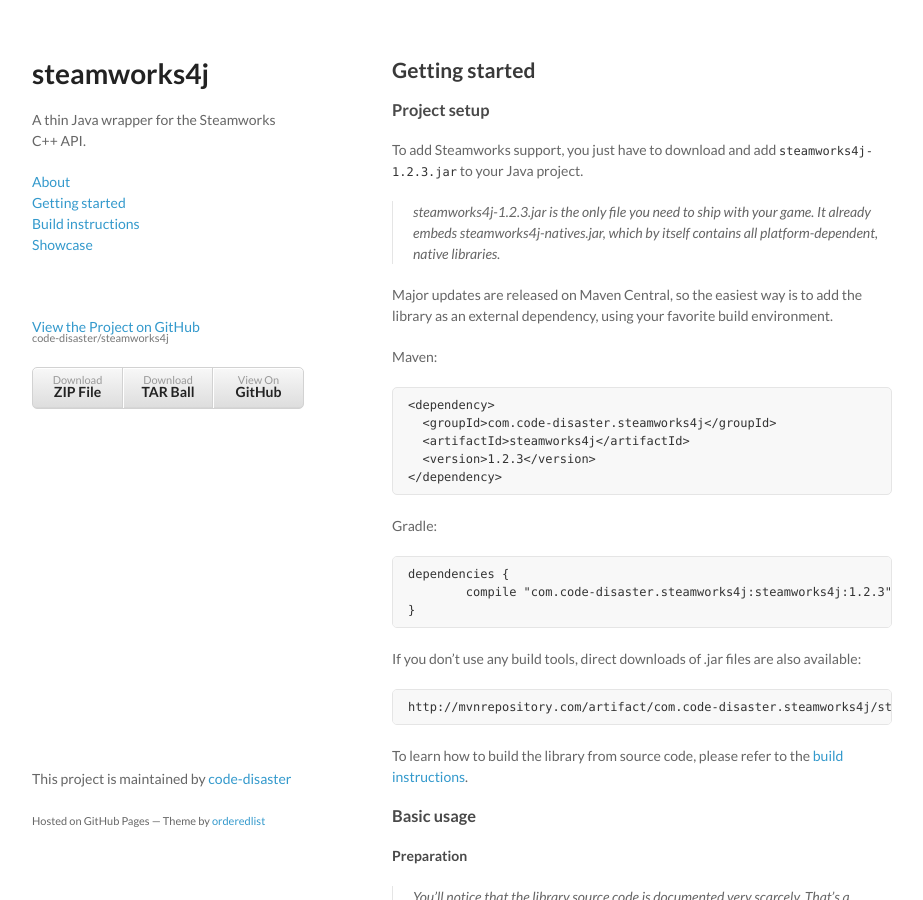
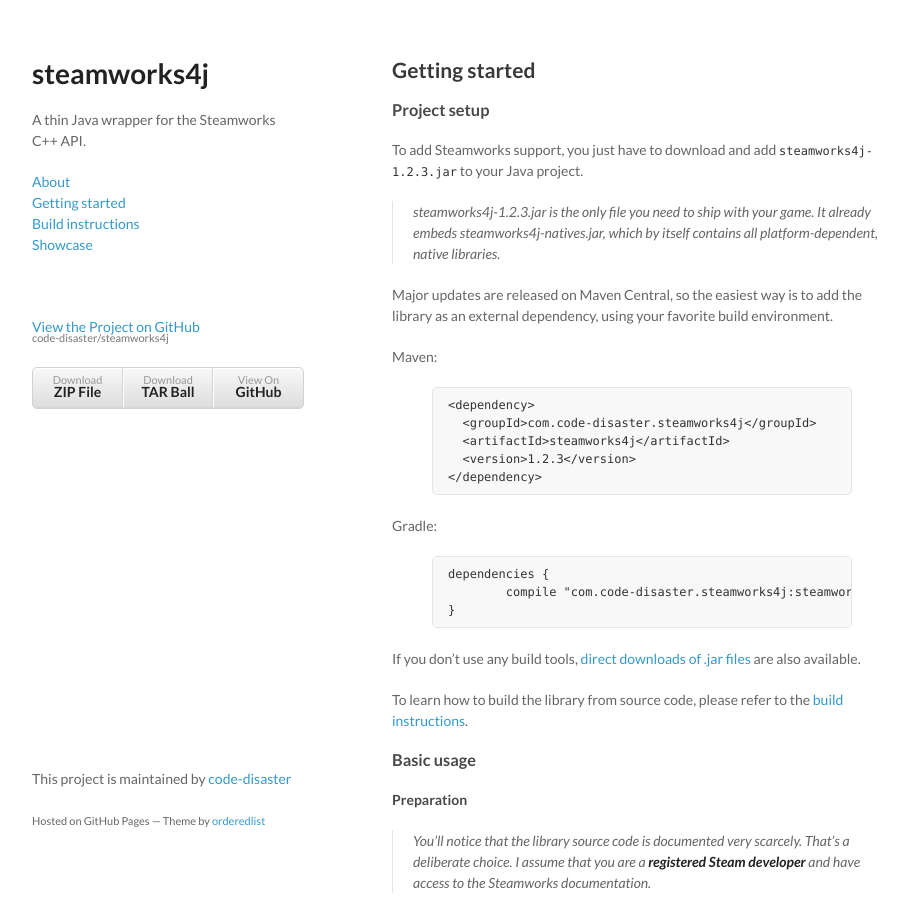
Before and after one commit to code-disaster/steamworks4j, a Jekyll site: the page built from getting-started.md, in a window 1280 px wide and 900 px high. Shown: the whole window, without its empty margins (178-1101 px from the left). Built offline with Jekyll 4.4.1, drawn with Linux system fonts in a browser that asks for light colours; Markdown is read by kramdown in place of the engine named in the settings.

Commit message:
Switched from redcarpet to kramdown (GitHub Pages default).

````diff
--- a/_config.yml
+++ b/_config.yml
@@ -1,6 +1,4 @@
 baseurl: /steamworks4j
-
-markdown: redcarpet
 
 steamworks4j:
   version: 1.2.3
--- a/getting-started.md
+++ b/getting-started.md
@@ -14,27 +14,23 @@
 
 Maven:
 
-```
+{% highlight xml %}
 <dependency>
   <groupId>com.code-disaster.steamworks4j</groupId>
   <artifactId>steamworks4j</artifactId>
   <version>{{ site.steamworks4j.version }}</version>
 </dependency>
-```
+{% endhighlight xml %}
 
 Gradle:
 
-```
+{% highlight groovy %}
 dependencies {
 	compile "com.code-disaster.steamworks4j:steamworks4j:{{ site.steamworks4j.version }}"
 }
-```
+{% endhighlight groovy %}
 
-If you don't use any build tools, direct downloads of .jar files are also available:
-
-```
-http://mvnrepository.com/artifact/com.code-disaster.steamworks4j/steamworks4j/{{ site.steamworks4j.version }}
-```
+If you don't use any build tools, [direct downloads of .jar files](http://mvnrepository.com/artifact/com.code-disaster.steamworks4j/steamworks4j/{{ site.steamworks4j.version }}) are also available.
 
 To learn how to build the library from source code, please refer to the [build instructions]({{ '/build-instructions.html' | prepend: site.baseurl | prepend: site.url }}).
 
@@ -54,29 +50,29 @@
 
 To load the native libraries and initialize the Steamworks client API, you just need to call ```SteamAPI.init()```.
 
-```java
+{% highlight java %}
 if (!SteamAPI.init()) {
 	// report error
 }
-```
+{% endhighlight java %}
 
 By default, ```SteamAPI.init()``` tries to automatically detect the operating system it runs on, then extracts the appropriate native libraries from *steamworks4j-natives.jar* found in your application's resource path to a temporary folder. There's a second function which allows to specify the path to a custom JAR, or to a directory containing the native libraries. For example, this is used by the sample applications to load the prebuilt libraries from ```steamworks4j/natives/libs/``` for development purposes.
 
-```java
+{% highlight java %}
 if (!SteamAPI.init("../natives/libs")) {
 	// report error
 }
-```
+{% endhighlight java %}
 
 #### Update ticks
 
 Add a call to ```SteamAPI.runCallbacks()``` to your game loop. Steamworks recommends it to be called at least 15 times per second, but I haven't seen any performance impact if e.g. called each frame at 60 fps.
 
-```java
+{% highlight java %}
 if (SteamAPI.isSteamRunning()) {
 	SteamAPI.runCallbacks();
 }
-```
+{% endhighlight java %}
 
 #### Creating interfaces
 
@@ -92,7 +88,7 @@
 
 > If you really want to execute more of the same callback-triggering function in parallel, you have to create and maintain multiple instances of that interface.
 
-```java
+{% highlight java %}
 public class MyAppUserStatsCallback
         implements SteamUserStatsCallback {
 
@@ -101,21 +97,21 @@
 
 SteamUserStatsCallback callback = new MyAppUserStatsCallback();
 SteamUserStats stats = new SteamUserStats(callback);
-```
+{% endhighlight java %}
 
 #### Shutdown
 
 Each interface instance (each instance of a class derived from ```SteamInterface```) allocates and owns at least a few bytes of native heap memory. You should call ```SteamInterface.dispose()``` on shutdown to prevent memory leaks.
 
-```java
+{% highlight java %}
 stats.dispose();
-```
+{% endhighlight java %}
 
 To shut down the Steamworks API, just call ```SteamAPI.shutdown()```. This may flush (sync) any pending client data, e.g. achievements and user stats, so you should make sure your application exists gracefully.
 
-```java
+{% highlight java %}
 SteamAPI.shutdown();
-```
+{% endhighlight java %}
 
 ### Sample applications
 
````
Also changed, not shown: showcase.md (+17 -0 lines).
